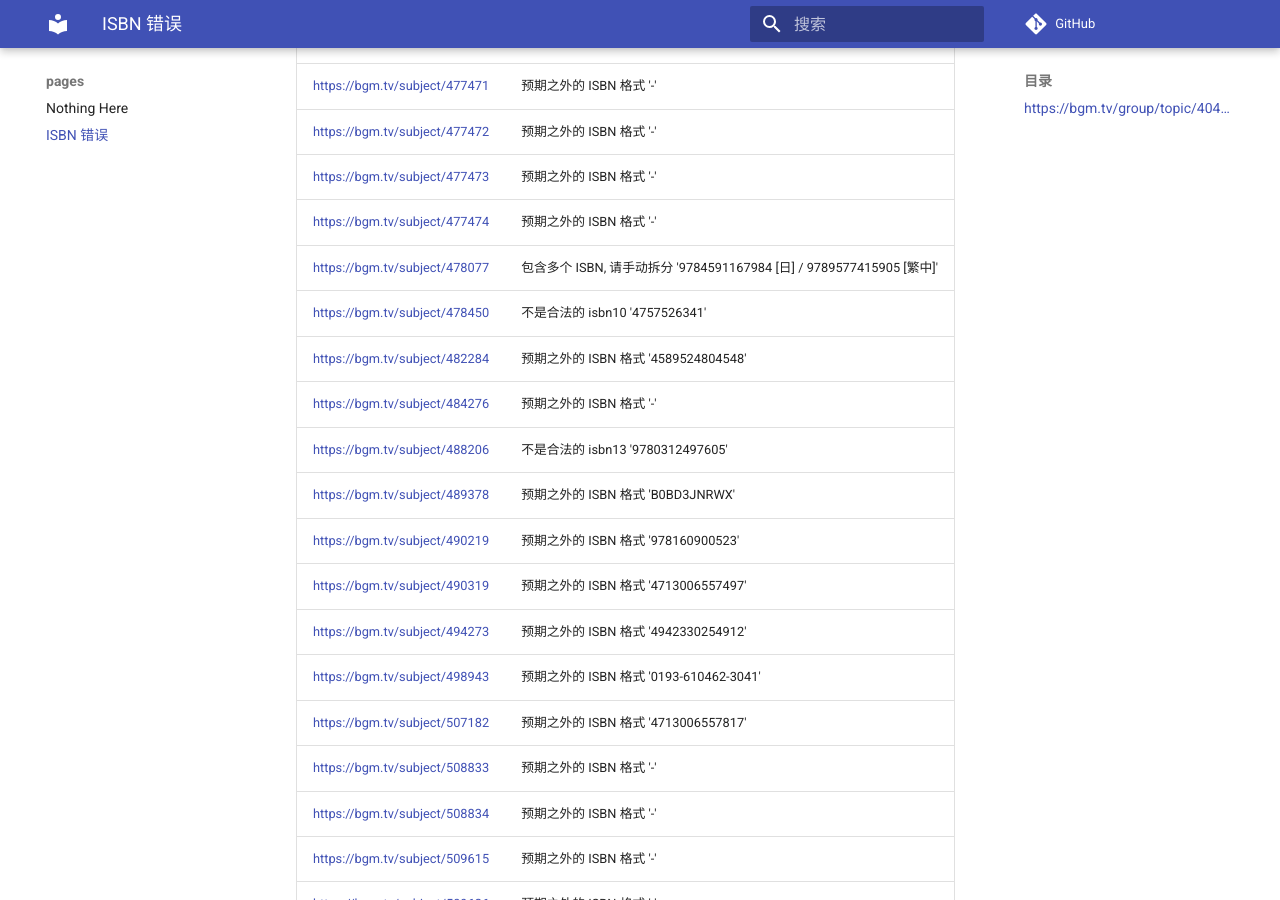
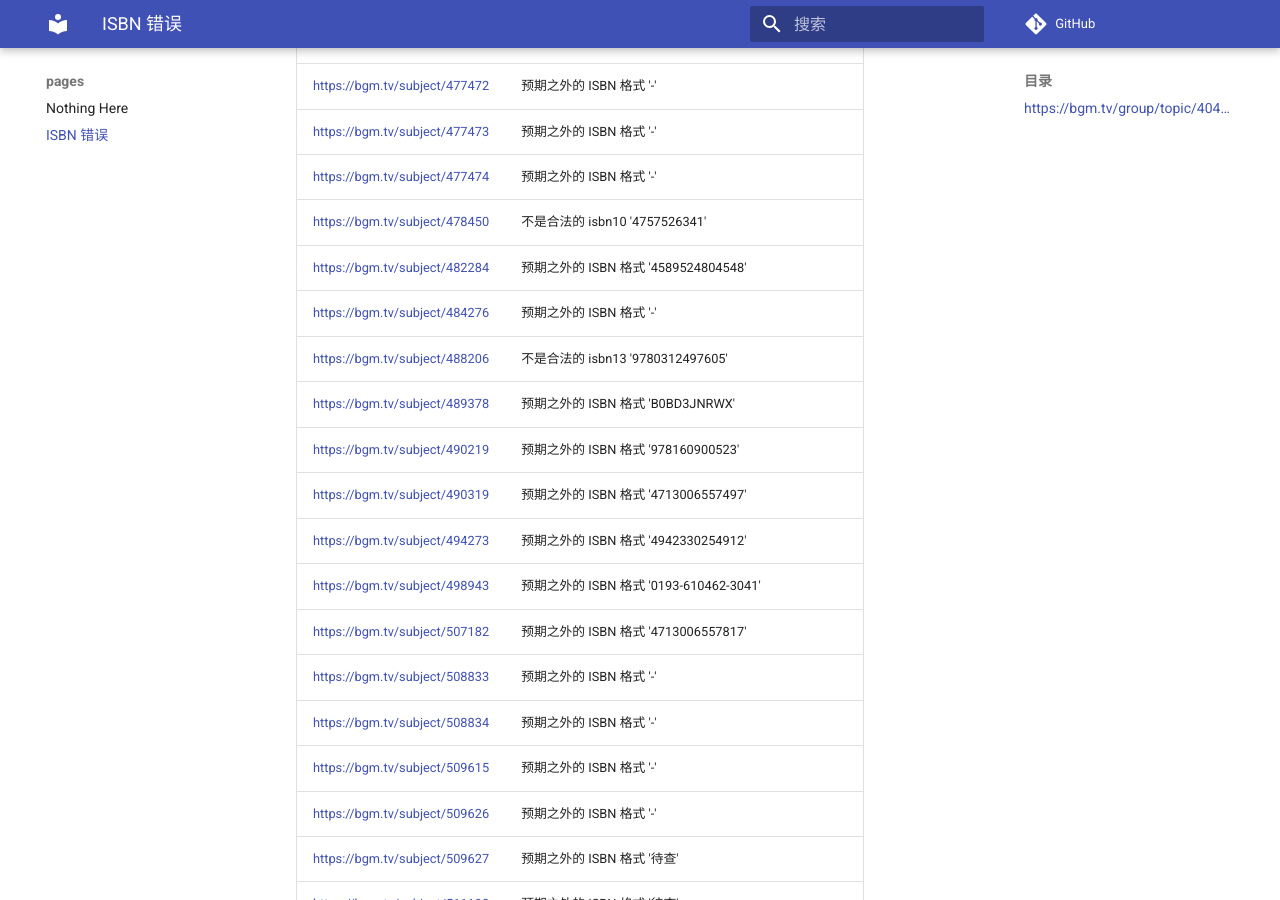
Before and after one commit to trim21/bangumi-pages, an MkDocs documentation site: the page built from docs/isbn.md, in a window 1280 px wide and 900 px high, scrolled down 8439 px. Built offline with MkDocs 1.6.1 and Material for MkDocs 9.7.7, drawn with Linux system fonts in a browser that asks for light colours; comment, search, counter and statistics services are not loaded; some of the changed text lies outside the part shown.

Commit message:
update isbn.md

```diff
--- a/docs/isbn.md
+++ b/docs/isbn.md
@@ -63,7 +63,6 @@ total 203
 | <https://bgm.tv/subject/255084> | 不是合法的 isbn10 '6000043278' |
 | <https://bgm.tv/subject/269433> | 预期之外的 ISBN 格式 '4712568602348' |
 | <https://bgm.tv/subject/306331> | 预期之外的 ISBN 格式 '4712568600900' |
-| <https://bgm.tv/subject/309920> | 多个ISBN无注释 |
 | <https://bgm.tv/subject/311443> | 预期之外的 ISBN 格式 '9771671688187' |
 | <https://bgm.tv/subject/319809> | 预期之外的 ISBN 格式 '4712568600634' |
 | <https://bgm.tv/subject/319811> | 预期之外的 ISBN 格式 '4712568600993' |
@@ -189,7 +188,6 @@ total 203
 | <https://bgm.tv/subject/477472> | 预期之外的 ISBN 格式 '-' |
 | <https://bgm.tv/subject/477473> | 预期之外的 ISBN 格式 '-' |
 | <https://bgm.tv/subject/477474> | 预期之外的 ISBN 格式 '-' |
-| <https://bgm.tv/subject/478077> | 包含多个 ISBN, 请手动拆分 '9784591167984 [日] / 9789577415905 [繁中]' |
 | <https://bgm.tv/subject/478450> | 不是合法的 isbn10 '4757526341' |
 | <https://bgm.tv/subject/482284> | 预期之外的 ISBN 格式 '4589524804548' |
 | <https://bgm.tv/subject/484276> | 预期之外的 ISBN 格式 '-' |
```
Also changed, not shown: other parts of docs/isbn.md (+1 -1 lines).
